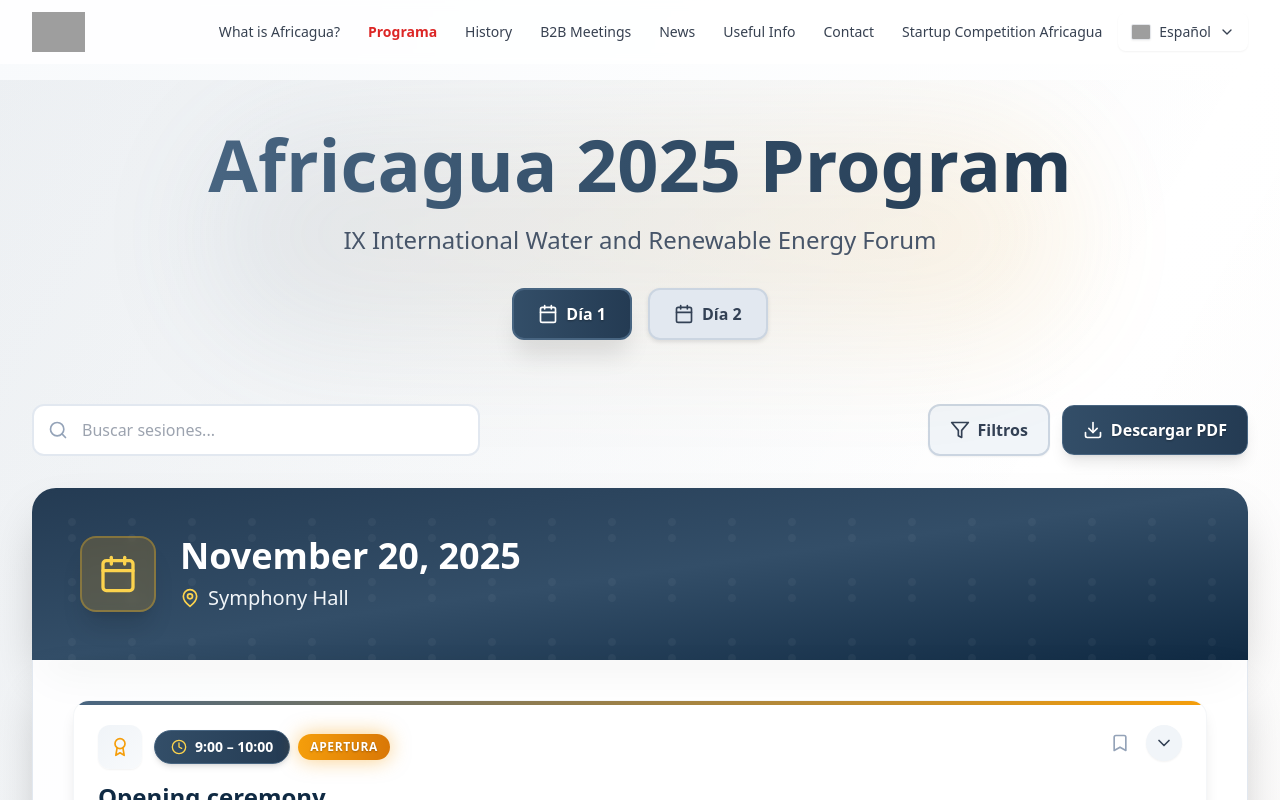
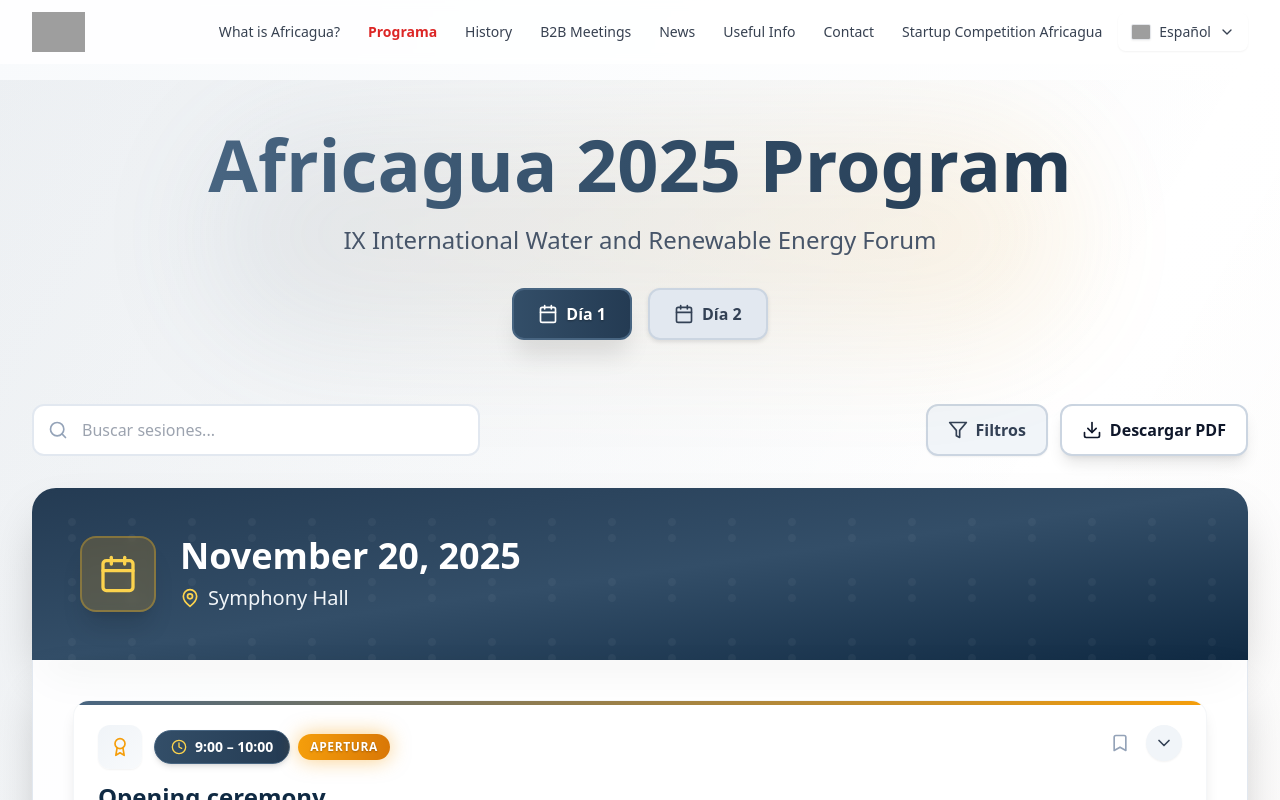
Before and after one commit to JimmyBase/africagua, a React (Vite) app: page /program in a window 1280 px wide. Shown: the top 800 px of the page. Built offline with nearby package versions, Linux system fonts and the light colour scheme; grey boxes are pictures that could not be loaded.

Commit message:
Updated ProgramPage.tsx

```diff
--- a/src/components/ProgramPage.tsx
+++ b/src/components/ProgramPage.tsx
@@ -310,11 +310,10 @@ const ProgramPage = () => {
                 Filtros
               </button>
               <button
-                className="inline-flex items-center gap-2 px-5 py-3 rounded-xl bg-gradient-to-r from-navy-700 to-navy-800 text-white font-semibold shadow-lg hover:shadow-xl transition-all hover:scale-105 border border-navy-600"
-                style={{ textShadow: '0 1px 2px rgba(0, 0, 0, 0.3)' }}
+                className="inline-flex items-center gap-2 px-5 py-3 rounded-xl bg-white border-2 border-slate-300 hover:border-navy-500 hover:bg-slate-50 text-slate-900 font-semibold shadow-lg hover:shadow-xl transition-all hover:scale-105"
               >
-                <Download className="w-5 h-5 text-white" />
-                <span className="hidden sm:inline text-white">Descargar PDF</span>
+                <Download className="w-5 h-5 text-slate-900" />
+                <span className="hidden sm:inline text-slate-900">Descargar PDF</span>
               </button>
             </div>
           </div>
```
